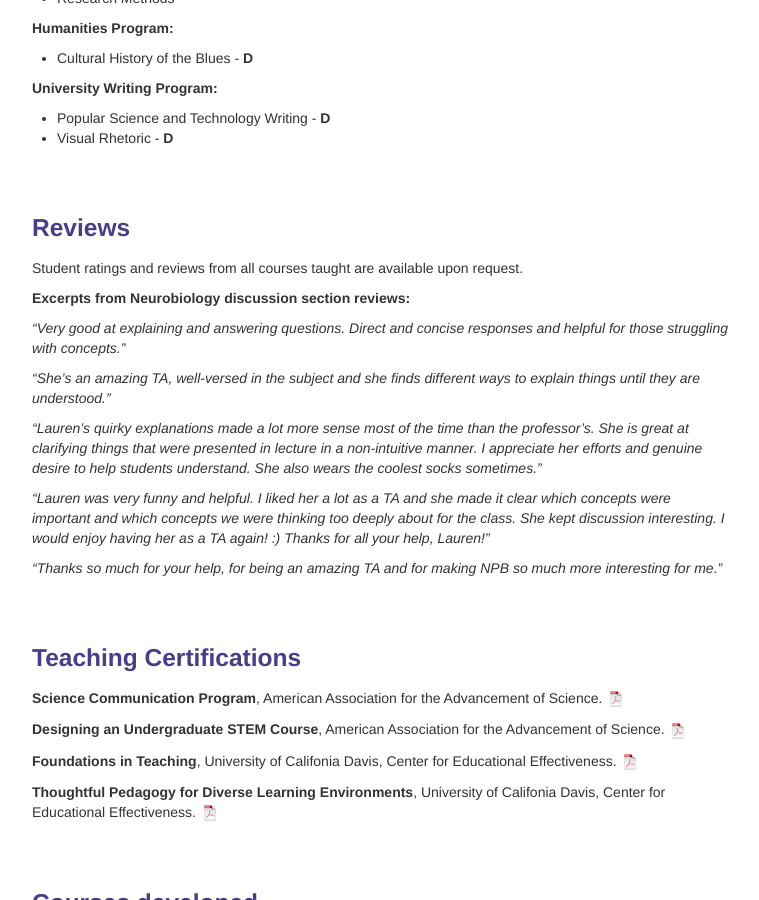
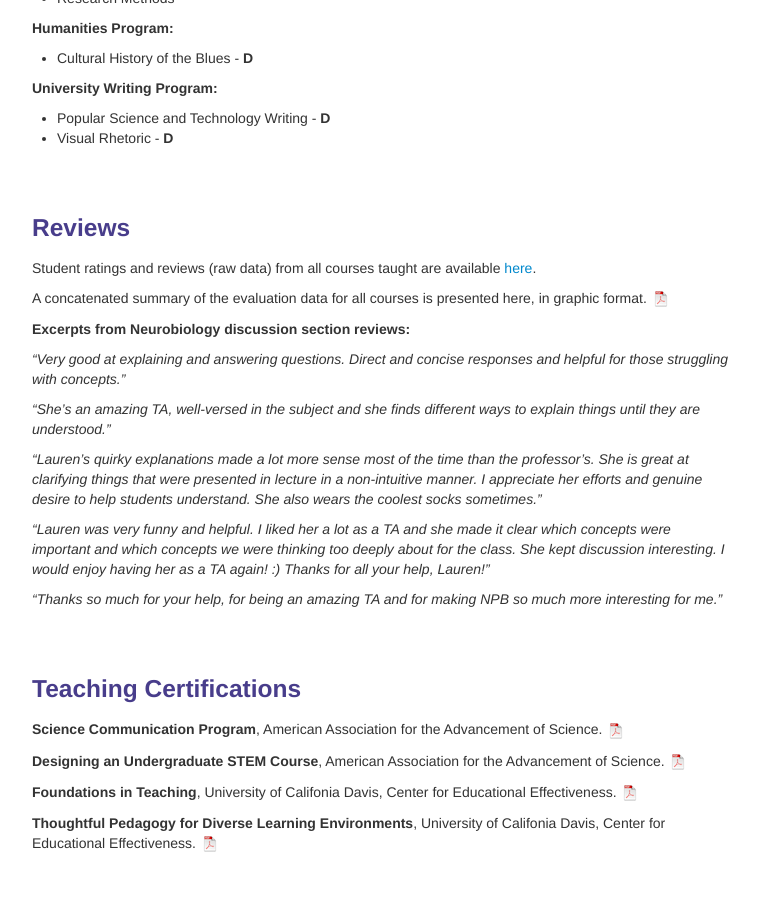
Before and after one commit to lkfink/lkfink.github.io, a Jekyll site: the page built from pages/teaching.md, in a window 1280 px wide and 900 px high, scrolled down 626 px. Shown: the whole window, without its empty margins (258-1017 px from the left). Built offline with Jekyll 4.4.1, drawn with Linux system fonts in a browser that asks for light colours.

Commit message:
link to evals

```diff
--- a/pages/teaching.md
+++ b/pages/teaching.md
@@ -56,7 +56,9 @@ At the University of California Davis, Lauren has been a teaching assistant for
 <br>
 
 ### <a name="reviews"></a>Reviews
-Student ratings and reviews from all courses taught are available upon request.
+Student ratings and reviews (raw data) from all courses taught are available [here](https://github.com/lkfink/lkfink.github.io/tree/master/assets/UCD_CourseEvals){:target="_blank"}.
+
+A concatenated summary of the evaluation data for all courses is presented here, in graphic format. [![UCD evals](icons16/pdf-icon.png)]({{ BASE_PATH }}/assets/UCD_courseEvals/UCD_teachingEvals_compiledCharts.pdf){:target="_blank"}
 
 **Excerpts from Neurobiology discussion section reviews:**
 
```
